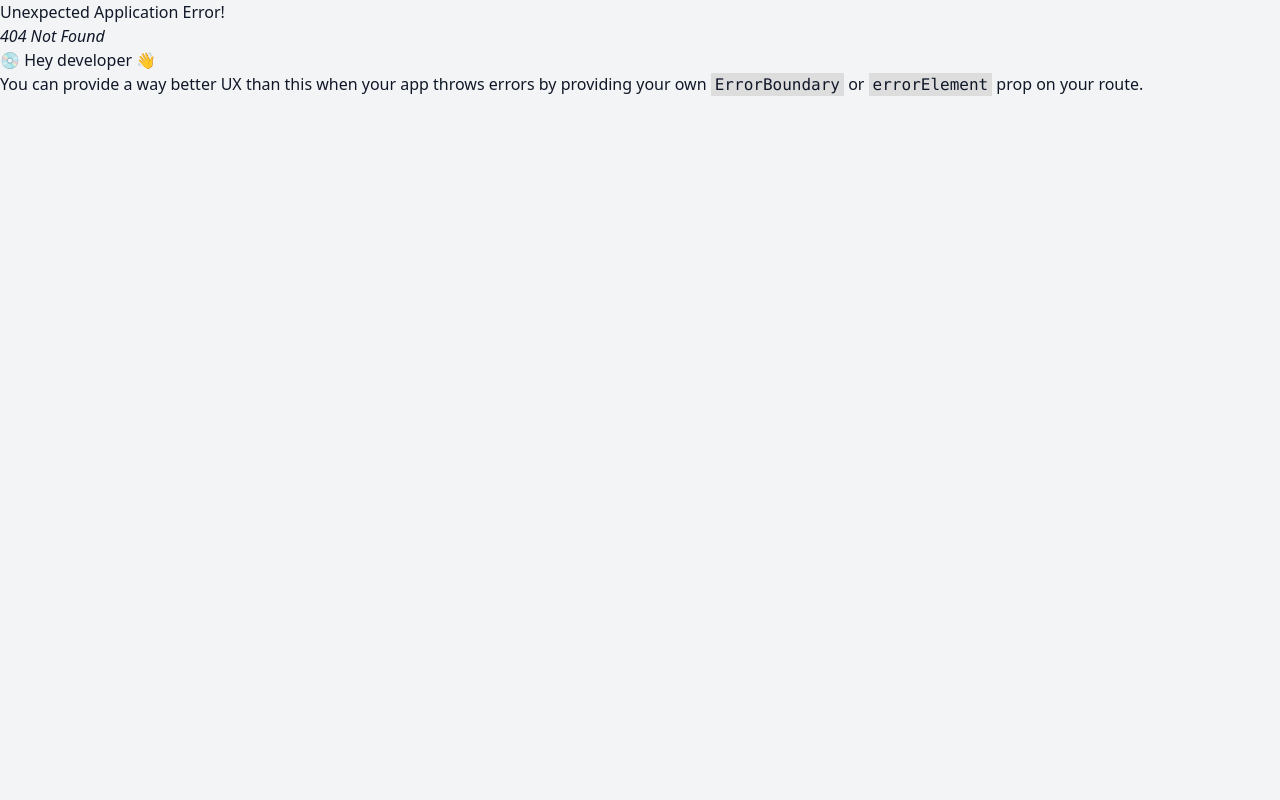
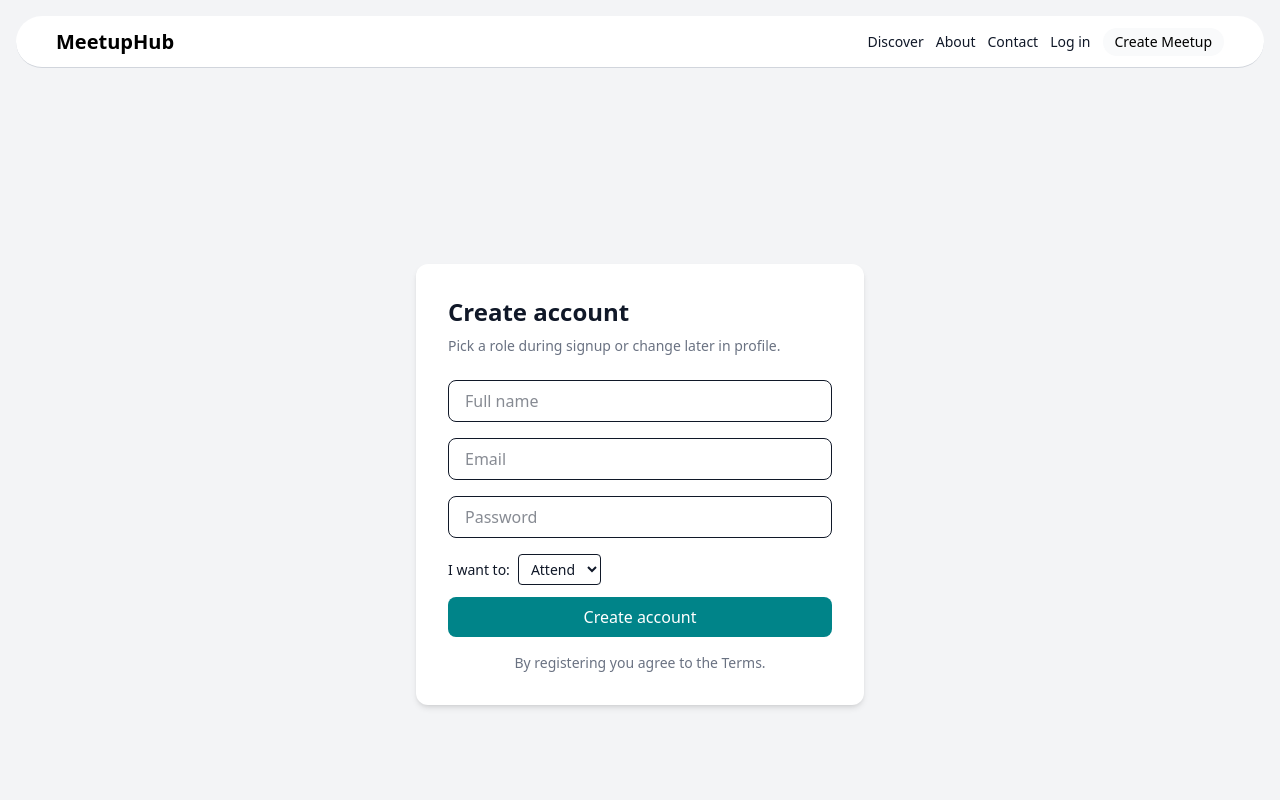
Before and after one commit to noureddineweb3dev/MeetupHub, a React (Vite) app: page /register in a window 1280 px wide. Before the commit this address had no page. Shown: the top 800 px of the page. Built offline with nearby package versions, Linux system fonts and the light colour scheme.

Commit message:
Register page created + routing updated

```diff
--- a/src/components/ui/Input.jsx
+++ b/src/components/ui/Input.jsx
@@ -1,5 +1,7 @@
-function Input({ placeholderText, inputType, inputStyles }) {
-  return <input type={inputType} placeholder={placeholderText} className={inputStyles} />;
+function Input({ placeholderText, inputType, inputStyles, inputID }) {
+  return (
+    <input type={inputType} placeholder={placeholderText} className={inputStyles} id={inputID} />
+  );
 }
 
 export default Input;
--- a/src/pages/Auth/Login.jsx
+++ b/src/pages/Auth/Login.jsx
@@ -1,5 +1,6 @@
 import Input from '../../components/ui/Input';
 import Button from '../../components/ui/Button';
+import { Link } from 'react-router-dom';
 
 function Login() {
   return (
@@ -37,9 +38,9 @@ function Login() {
           />
           <p className="text-sm">
             Don't have an account?{' '}
-            <a href="#" className="text-teal-600 hover:underline">
+            <Link to="/register" className="text-teal-600 hover:underline">
               Create account
-            </a>{' '}
+            </Link>{' '}
           </p>
         </div>
       </div>
--- a/src/pages/Auth/Register.jsx
+++ b/src/pages/Auth/Register.jsx
@@ -1,7 +1,50 @@
-import React from 'react';
+import Button from '../../components/ui/Button';
+import Input from '../../components/ui/Input';
 
 function Register() {
-  return <div>Register</div>;
+  return (
+    <div class="min-h-screen flex items-center justify-center">
+      <div class="bg-white rounded-xl shadow-md p-8 w-full max-w-md">
+        <h2 class="text-2xl font-bold mb-2">Create account</h2>
+        <p class="text-sm text-gray-500 mb-6">
+          Pick a role during signup or change later in profile.
+        </p>
+
+        <form id="registerForm" class="space-y-4">
+          <Input
+            inputID="name"
+            placeholderText="Full name"
+            inputStyles="w-full border rounded-lg px-4 py-2"
+          />
+          <Input
+            inputID="email"
+            inputType="email"
+            placeholderText="Email"
+            inputStyles="w-full border rounded-lg px-4 py-2"
+          />
+          <Input
+            inputID="password"
+            inputType="password"
+            placeholderText="Password"
+            inputStyles="w-full border rounded-lg px-4 py-2"
+          />
+          <label class="text-sm">
+            I want to:
+            <select id="role" className="ml-2 border rounded px-2 py-1">
+              <option value="attendee">Attend</option>
+              <option value="host">Host</option>
+            </select>
+          </label>
+          <Button
+            buttonStyles="w-full bg-[#008489] text-white px-4 py-2 rounded-lg mt-3"
+            text="Create account"
+          />
+        </form>
+
+        <p class="text-sm text-gray-500 text-center mt-4">By registering you agree to the Terms.</p>
+      </div>
+    </div>
+  );
 }
 
 export default Register;
--- a/src/router/router.jsx
+++ b/src/router/router.jsx
@@ -4,6 +4,7 @@ import Discover from '../pages/Menu/Discover';
 import About from '../pages/Menu/About';
 import Login from '../pages/Auth/Login';
 import Contact from '../pages/Menu/Contact';
+import Register from '../pages/Auth/Register';
 
 const router = createBrowserRouter(
   createRoutesFromElements(
@@ -11,7 +12,8 @@ const router = createBrowserRouter(
       <Route path="/" element={<Discover />} />
       <Route path="/about" element={<About />} />
       <Route path="/contact" element={<Contact />} />
-      <Route path="/Login" element={<Login />} />
+      <Route path="/login" element={<Login />} />
+      <Route path="/register" element={<Register />} />
     </Route>
   )
 );
```
